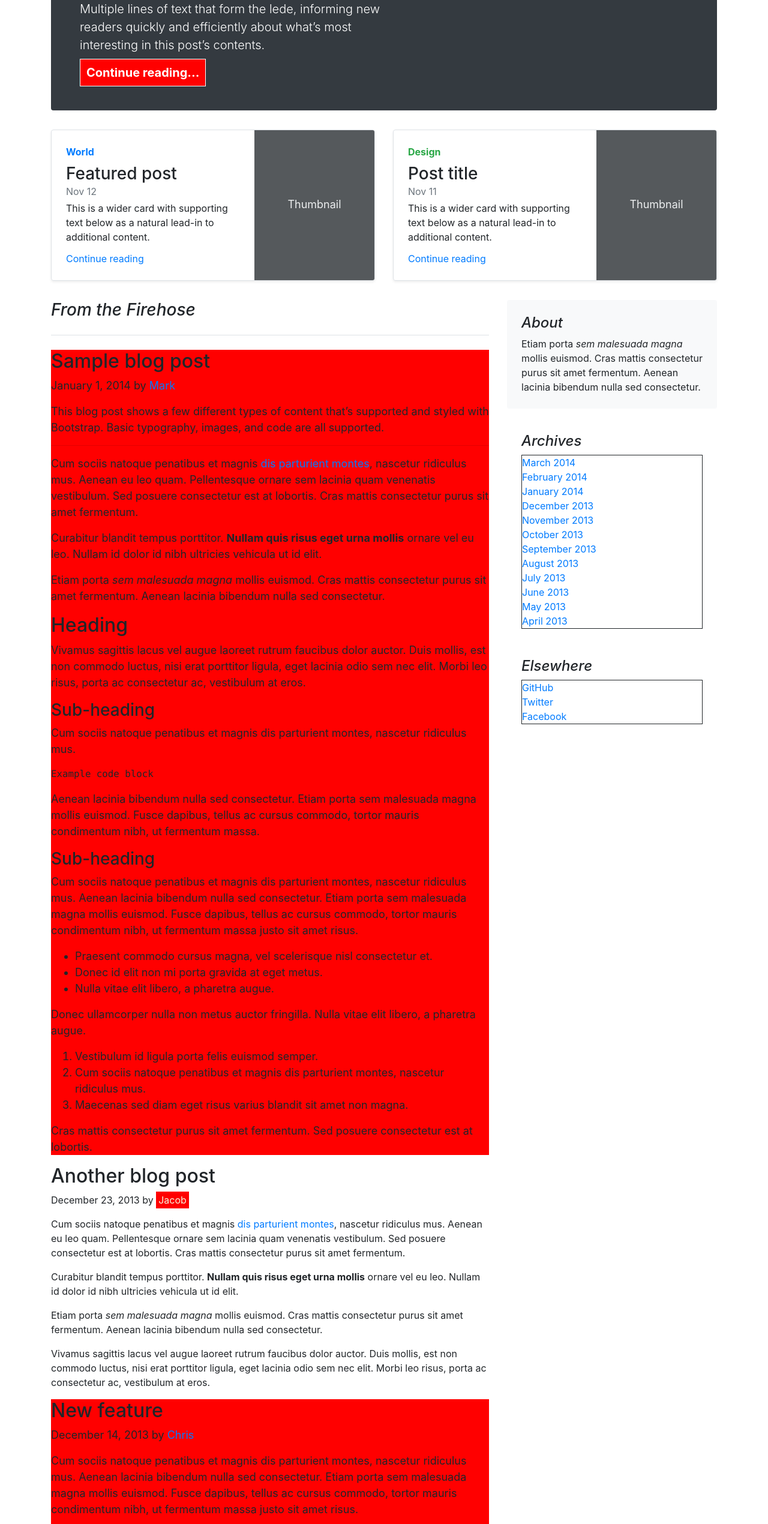
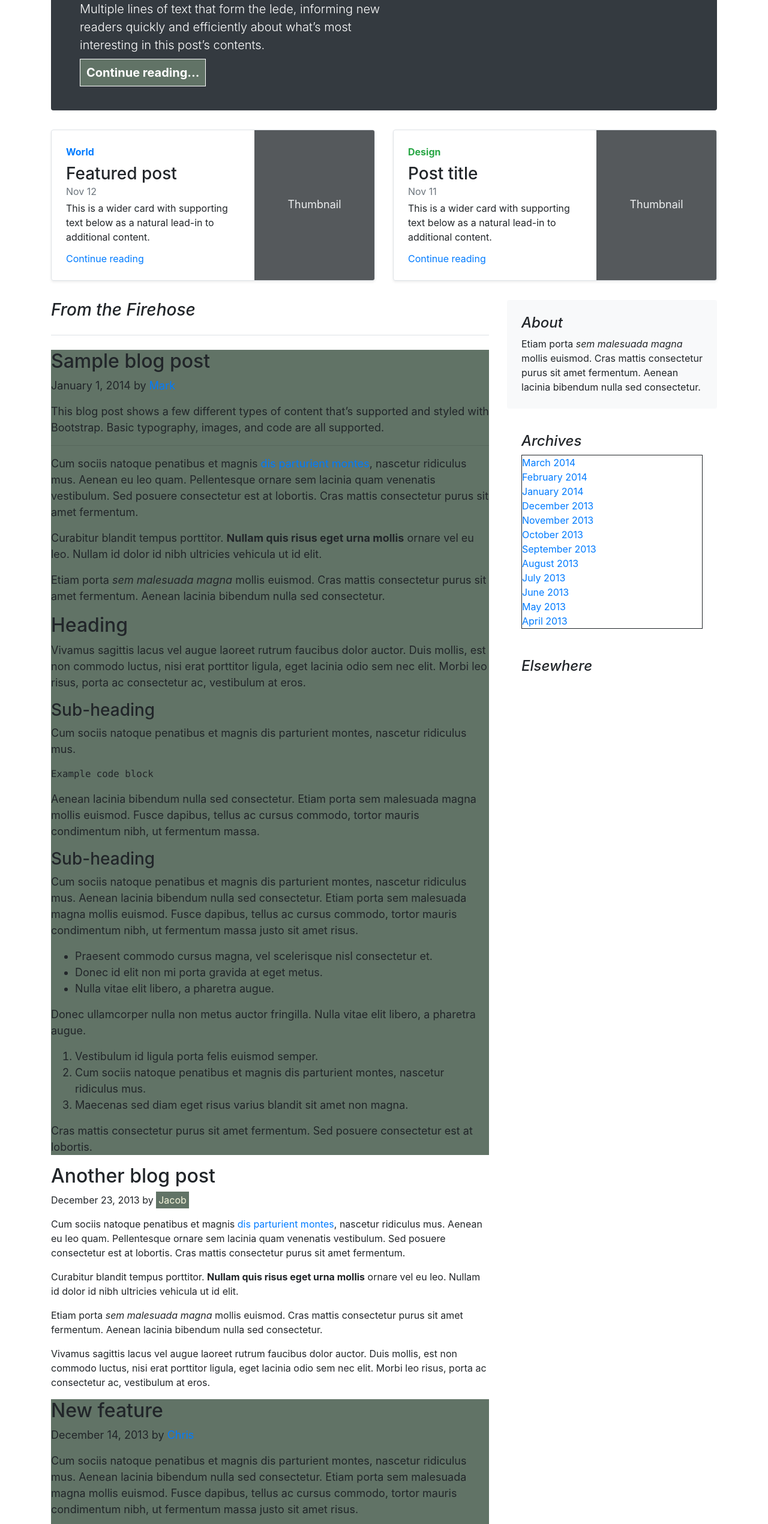
Before and after one commit to VishakhaVashisht/M2-D7, a plain HTML site: page index.html in a window 1280 px wide. Shown: the part 255-2795 px from the top of the page at 60% size. Drawn offline with nearby package versions, Linux system fonts and the light colour scheme.

Commit message:
add javascript

```diff
--- a/index.html
+++ b/index.html
@@ -401,9 +401,32 @@
         let newColor = document.querySelector('.jumbotron')
         newColor.style.background= 'red'
     }
+
+    function deleteLink(){
+        let deleteLink = document.querySelector('.blog-sidebar div:nth-of-type(3) ol')
+        deleteLink.innerHTML = ''
+
+    }
+
+    function changeColumnSize(){
+        let columnSize = document.querySelector('.jumbotron div.col-md-6')
+
+    }
+    function deleteGlassIcon(){
+        let glass = document.querySelector('.blog-header x`a.text-muted svg')
+        glass.remove()
+    }
+
+
+    function setLimitCharacter(str,num){
+        return str;
+    }
     addDynamicLink()
     changeColorTitle()
     changeBackground()
+    deleteLink()
+    deleteGlassIcon()
+    setLimitCharacter()
     </script>
 
 
--- a/style.css
+++ b/style.css
@@ -13,26 +13,28 @@
 }
 
 .blog-post:first-of-type{
-    background-color: red ;
+    background-color:#617366 ;
     font-size: large;
 }
 .nav>a:nth-child(even){
-    background:red;
+    background:#ffcdc0;
 }
 .blog-post:last-of-type{
-    background-color: red ;
+    background-color:#617366 ;
     font-size: large;
-}
-.blog-sidebar ol.list-unstyled {
-    border: 1px solid;
 }
 
 .blog-post:nth-of-type(2) .blog-post-meta a {
     padding: 4px;
-    background-color: red;
+    background-color: #617366;
     color: beige;
 }
 
-body p:last-of-type a{
-    background-color: red;
+body p:last-of-type a {
+    background-color: #617366;
+    color: #000;
+    padding: 10px;
 }
+.blog-sidebar div:nth-of-type(2) ol{
+    border: 1px solid;
+}
```
